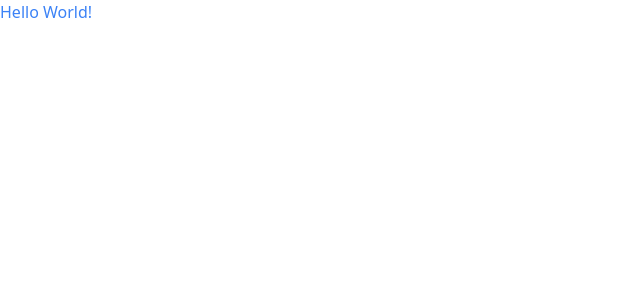
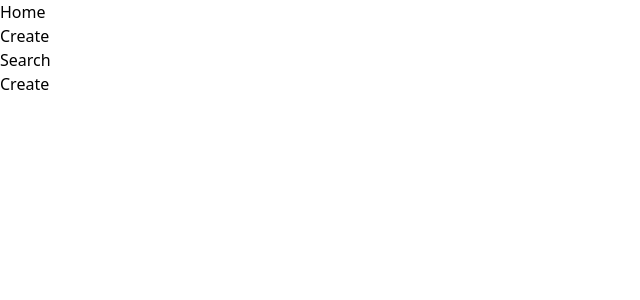
Before and after one commit to nayzawaungnza/react-basic-revision, a React (Vite) app in the folder library/: page /create in a window 1280 px wide. Shown: the top 300 px of the page, without its empty margins (0-640 px from the left). Built offline with nearby package versions, Linux system fonts and the light colour scheme.

Commit message:
Ep-54-Warmup-for-react-router-setup

```diff
--- a/library/package.json
+++ b/library/package.json
@@ -11,7 +11,8 @@
   },
   "dependencies": {
     "react": "^18.2.0",
-    "react-dom": "^18.2.0"
+    "react-dom": "^18.2.0",
+    "react-router-dom": "^6.23.1"
   },
   "devDependencies": {
     "@types/react": "^18.2.66",
--- a/library/src/main.jsx
+++ b/library/src/main.jsx
@@ -1,8 +1,13 @@
 import React from 'react'
 import ReactDOM from 'react-dom/client'
-import App from './App.jsx'
 import './index.css'
+import {
+  RouterProvider,
+} from "react-router-dom";
+import router from "./router/index.jsx"
+
+
 
 ReactDOM.createRoot(document.getElementById('root')).render(
-    <App />
+  <RouterProvider router={router} />
 )
--- /dev/null
+++ b/library/src/pages/Create.jsx
@@ -0,0 +1,9 @@
+import React from 'react'
+
+export default function Create() {
+  return (
+    <div>
+      Create
+    </div>
+  )
+}
--- a/library/src/App.jsx
+++ b/library/src/pages/Home.jsx
@@ -1,7 +1,6 @@
 import { useState } from 'react'
-import './App.css'
 
-function App() {
+function Home() {
 
   return (
     <>
@@ -10,4 +9,4 @@ function App() {
   )
 }
 
-export default App
+export default Home
--- /dev/null
+++ b/library/src/pages/Search.jsx
@@ -0,0 +1,9 @@
+import React from 'react'
+
+export default function Search() {
+  return (
+    <div>
+      searcn
+    </div>
+  )
+}
--- /dev/null
+++ b/library/src/pages/layouts/Layouts.jsx
@@ -0,0 +1,17 @@
+import React from 'react'
+import { Outlet } from 'react-router-dom'
+
+export default function Layouts() {
+  return (
+    <div>
+      <nav>
+        <ul>
+            <li><a href='/'>Home</a></li>
+            <li><a href='/create'>Create</a></li>
+            <li><a href='/search'>Search</a></li>
+        </ul>
+      </nav>
+      <Outlet/>
+      </div>
+  )
+}
--- /dev/null
+++ b/library/src/router/index.jsx
@@ -0,0 +1,30 @@
+import {
+    createBrowserRouter,
+  } from "react-router-dom";
+import Home from "../pages/Home";
+import Create from "../pages/Create";
+import Search from "../pages/Search";
+import Layouts from "../pages/layouts/Layouts";
+
+  const router = createBrowserRouter([
+    {
+      path: "/",
+      element: <Layouts/>,
+      children:[
+        {
+            path: "/",
+            element: <Home/>,
+          },
+        {
+            path: "/create",
+            element: <Create/>,
+          },
+          {
+            path: "/search",
+            element: <Search/>,
+          },
+      ]
+    }
+
+  ]);
+  export default router;
```
Also changed, not shown: library/src/App.css (deleted), 1 other file (tests, documents, lock files or other folders).
